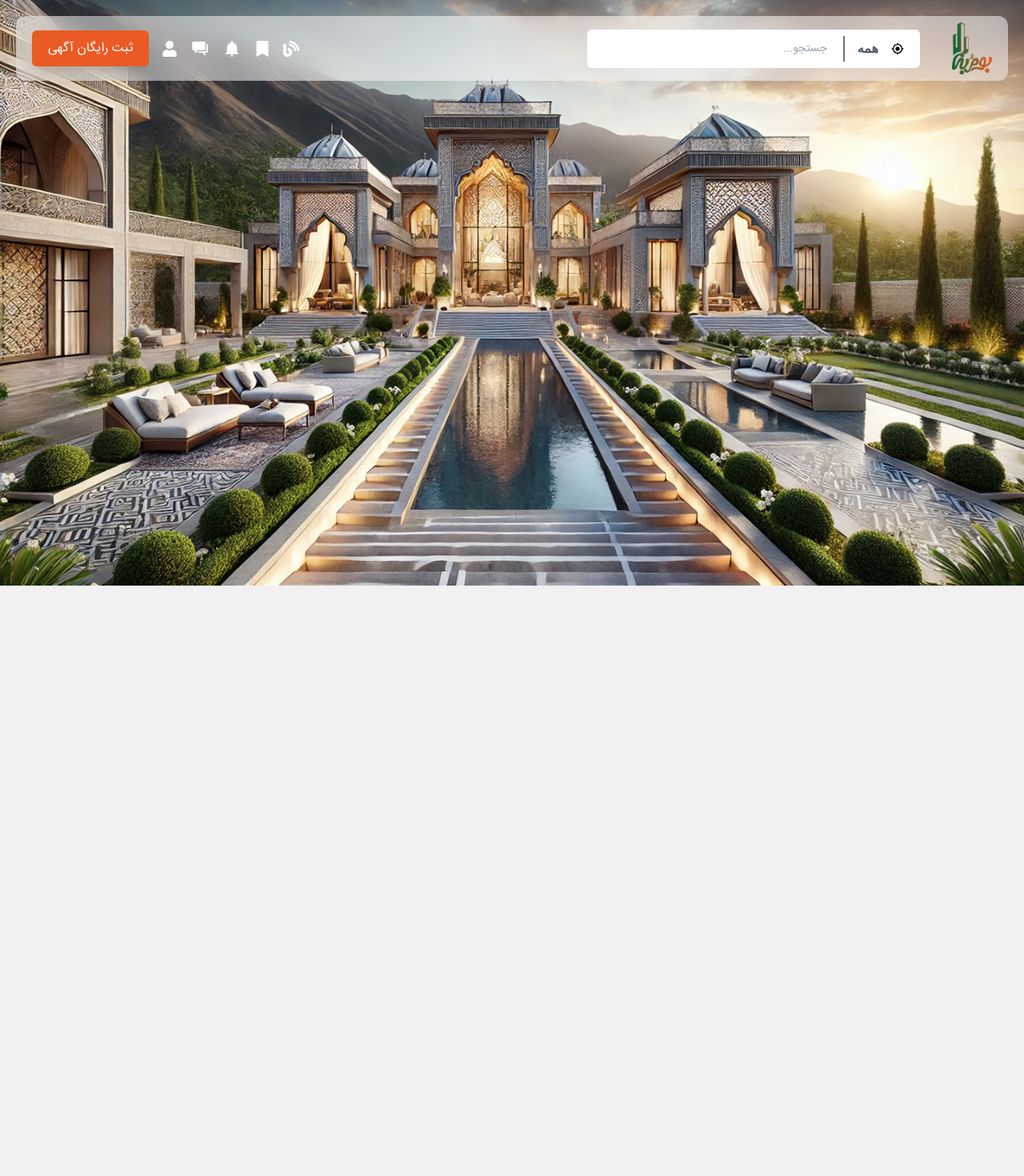
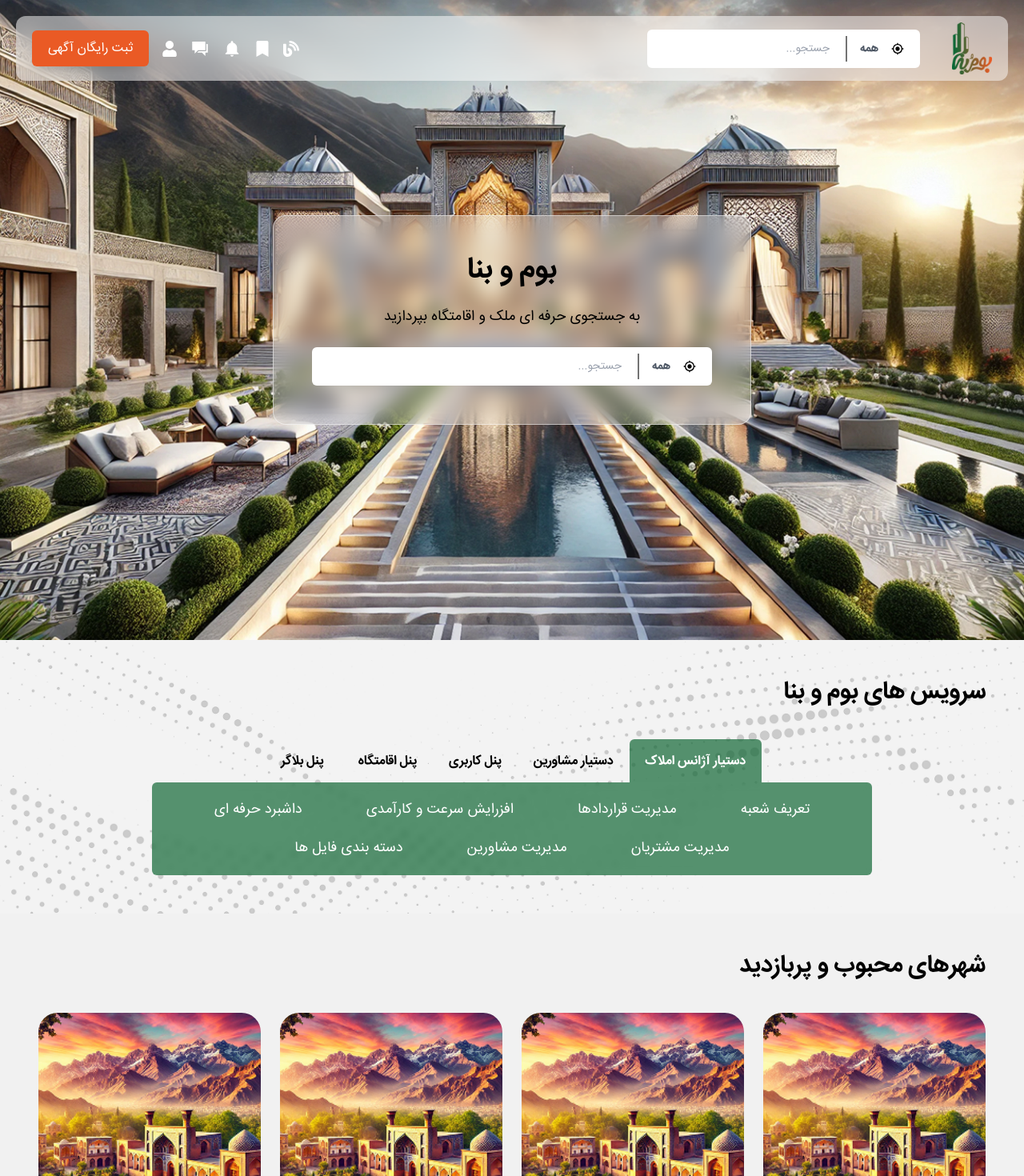
Before and after one commit to Alireza-Mashayekhy/boomobana, a Next.js app: page / in a window 1280 px wide. Shown: the top 1470 px of the page at 80% size. Before the commit the page ends 800 px from the top, so only its background shows below. Built offline with nearby package versions, Linux system fonts and the light colour scheme; a web font is replaced by a local one.

Commit message:
add lovely cities section

```diff
--- a/src/app/page.tsx
+++ b/src/app/page.tsx
@@ -1,9 +1,13 @@
-import Image from 'next/image';
+import Banner from '@/components/pages/Home/Banner';
+import LovelyCities from '@/components/pages/Home/LovelyCities';
+import SecondSection from '@/components/pages/Home/SecondSection';
 
 export default function Home() {
   return (
     <div>
-      <Image src='/images/homeBanner.jpg' alt='home banner' className='w-full' width={1440} height={820} />
+      <Banner />
+      <SecondSection />
+      <LovelyCities />
     </div>
   );
 }
--- a/src/components/atoms/GlobalSearch/index.tsx
+++ b/src/components/atoms/GlobalSearch/index.tsx
@@ -21,8 +21,8 @@ export const GlobalSearch = () => {
   }, []);
 
   return isMounted ? (
-    <div className='flex bg-secondary-22 rounded-md h-12 py-2 px-5 relative'>
-      <div className='flex items-center'>
+    <div className='flex bg-secondary-22 rounded-md h-10 lg:h-12 py-2 px-5 relative'>
+      <div className='flex items-center text-sm lg:text-base'>
         <MdMyLocation />
       </div>
       <Dropdown
@@ -33,7 +33,7 @@ export const GlobalSearch = () => {
         pt={{
           root: { className: 'bg-transparent h-full shadow-none' },
           trigger: { className: 'hidden' },
-          input: { className: 'py-1 px-4 font-bold' }
+          input: { className: 'h-full py-1 lg:py-1.5 px-2 lg:px-4 font-bold text-xs lg:text-sm' }
         }}
       />
       <Divider
@@ -58,7 +58,12 @@ export const GlobalSearch = () => {
           }, 400);
         }}
         onChange={(e) => setSearchInput(e.target.value)}
-        pt={{ root: { className: 'bg-transparent h-full px-5 shadow-none text-sm w-[300px]' } }}
+        pt={{
+          root: {
+            className:
+              'bg-transparent h-full px-2 lg:px-5 shadow-none text-xs lg:text-sm w-[300px] w-full lg:w-auto'
+          }
+        }}
       />
       {focused && (
         <div
@@ -67,7 +72,10 @@ export const GlobalSearch = () => {
           }`}>
           {searchInput &&
             items.map((item) => (
-              <div key={item} className='p-2 hover:bg-primary-2/10 cursor-pointer'>
+              <div
+                onClick={() => setSearchInput(`شهر ${item}`)}
+                key={item}
+                className='p-2 hover:bg-primary-2/10 cursor-pointer'>
                 شهر {item}
               </div>
             ))}
--- /dev/null
+++ b/src/components/atoms/LovelyCard/index.tsx
@@ -0,0 +1,17 @@
+const LovelyCard = ({ image, name }: { image: string; name: string }) => {
+  return (
+    <div
+      className='aspect-square cursor-pointer rounded-3xl flex items-center justify-center overflow-hidden bg-no-repeat group'
+      style={{
+        background: `url(${image}) no-repeat`,
+        backgroundSize: 'cover',
+        backgroundPosition: 'center'
+      }}>
+      <div className='w-full h-full bg-secondary-1/40 text-secondary-22 backdrop-blur-sm opacity-0 p-5 group-hover:opacity-100 transition flex items-center justify-center font-bold text-2xl'>
+        {name}
+      </div>
+    </div>
+  );
+};
+
+export default LovelyCard;
--- a/src/components/atoms/Nav/index.tsx
+++ b/src/components/atoms/Nav/index.tsx
@@ -9,12 +9,12 @@ import { Tooltip } from '../Tooltip';
 
 export const Nav = () => {
   return (
-    <div className='fixed top-5 left-5 w-[calc(100vw-40px)] bg-secondary-22/50  backdrop-blur-lg rounded-xl flex justify-between items-center py-2 px-5'>
-      <div className='flex items-center gap-10'>
-        <Image src='/logo.svg' alt='Boomobana' width={50} height={100} />
+    <div className='fixed lg:top-5 lg:left-5 z-40 w-full lg:w-[calc(100vw-40px)] bg-secondary-22/50  backdrop-blur-lg lg:rounded-xl flex justify-between items-center py-2 px-5 shadow-xl lg:shadow-none'>
+      <div className='flex items-center justify-between gap-5 lg:gap-10 w-full lg:w-fit'>
+        <Image src='/logo.svg' alt='Boomobana' width={50} height={100} className='w-8 lg:w-[50px]' />
         <GlobalSearch />
       </div>
-      <div className='flex items-center text-secondary-22 gap-4'>
+      <div className='hidden lg:flex items-center text-secondary-22 gap-4'>
         <Tooltip target='.blogIcon' position='bottom'>
           <Link href='/'>
             <FaBlog className='blogIcon text-xl' data-pr-tooltip='مقاله' />
--- /dev/null
+++ b/src/components/atoms/Tabs/index.tsx
@@ -0,0 +1,43 @@
+import { TabPanel, TabPanelPassThroughMethodOptions, TabView } from 'primereact/tabview';
+import { classNames } from 'primereact/utils';
+import { JSX } from 'react';
+
+interface AccordionTypes {
+  tabs: { label: string; children: JSX.Element }[];
+  activeIndex?: number;
+  onChange?: (index: number) => void;
+}
+
+const Tabs = ({ tabs, onChange, activeIndex }: AccordionTypes) => {
+  return (
+    <TabView
+      onTabChange={(e) => onChange?.(e.index)}
+      activeIndex={activeIndex}
+      pt={{
+        nav: {
+          className: '!bg-transparent justify-center'
+        },
+        panelContainer: {
+          className: '!bg-transparent !p-0'
+        }
+      }}>
+      {tabs.map((tab) => (
+        <TabPanel
+          pt={{
+            headerAction: (options: TabPanelPassThroughMethodOptions) => ({
+              className: classNames('transition-colors  duration-300 min-w-[100px] justify-center', {
+                'bg-transparent text-black': activeIndex !== options.context?.index,
+                'bg-primary-2/70 text-white': activeIndex === options.context?.index
+              })
+            })
+          }}
+          key={tab.label}
+          header={tab.label}>
+          {tab?.children}
+        </TabPanel>
+      ))}
+    </TabView>
+  );
+};
+
+export default Tabs;
--- /dev/null
+++ b/src/components/pages/Home/Banner.tsx
@@ -0,0 +1,25 @@
+import Image from 'next/image';
+
+import { GlobalSearch } from '@/components/atoms/GlobalSearch';
+
+export default function Banner() {
+  return (
+    <div className='h-screen min-h-[555px] overflow-hidden relative'>
+      <Image
+        src='/images/homeBanner.jpg'
+        alt='home banner'
+        className='w-full h-full object-cover'
+        width={1440}
+        height={820}
+        loading='lazy'
+      />
+      <div className='bg-secondary-22/30 w-[90%] md:w-fit rounded-2xl backdrop-blur-md border border-secondary-22/50 absolute top-1/2 left-1/2 -translate-x-1/2 -translate-y-1/2 z-[1] p-8 lg:p-12'>
+        <h1 className='text-3xl md:text-4xl font-bold text-center'>بوم و بنا</h1>
+        <h2 className='md:text-lg text-center my-6'>به جستجوی حرفه ای ملک و اقامتگاه بپردازید</h2>
+        <div className='md:w-[500px]'>
+          <GlobalSearch />
+        </div>
+      </div>
+    </div>
+  );
+}
--- /dev/null
+++ b/src/components/pages/Home/LovelyCities.tsx
@@ -0,0 +1,35 @@
+import LovelyCard from '@/components/atoms/LovelyCard';
+
+const LovelyCities = () => {
+  const cities = [
+    {
+      name: 'کردستان',
+      image: '/images/Home/Kordestan.png'
+    },
+    {
+      name: 'تهران',
+      image: '/images/Home/Kordestan.png'
+    },
+    {
+      name: 'البرز',
+      image: '/images/Home/Kordestan.png'
+    },
+    {
+      name: 'مشهد',
+      image: '/images/Home/Kordestan.png'
+    }
+  ];
+
+  return (
+    <div className='p-12'>
+      <h2 className='text-3xl font-bold mb-10'>شهرهای محبوب و پربازدید</h2>
+      <div className='grid grid-cols-4 gap-6'>
+        {cities.map((city) => {
+          return <LovelyCard key={city.name} name={city.name} image={city.image} />;
+        })}
+      </div>
+    </div>
+  );
+};
+
+export default LovelyCities;
--- /dev/null
+++ b/src/components/pages/Home/SecondSection.tsx
@@ -0,0 +1,115 @@
+'use client';
+
+import { useState } from 'react';
+
+import Tabs from '@/components/atoms/Tabs';
+
+const Items = ({ items }: { items: string[] }) => {
+  return (
+    <div className='flex justify-center'>
+      <div className='flex items-center gap-x-20 gap-y-5 justify-center flex-wrap max-w-[900px] bg-primary-2/70 rounded-md py-5 px-10 backdrop-blur-sm'>
+        {items.map((item, index) => {
+          return (
+            <div className='text-lg text-secondary-22' key={`item-${item}-${index}`}>
+              {item}
+            </div>
+          );
+        })}
+      </div>
+    </div>
+  );
+};
+
+export default function SecondSection() {
+  const [value, setValue] = useState(0);
+
+  const tabItems = [
+    {
+      label: 'دستیار آژانس املاک',
+      children: (
+        <Items
+          items={[
+            'تعریف شعبه ',
+            'مدیریت قراردادها',
+            'افزرایش سرعت و کارآمدی',
+            'داشبرد حرفه ای ',
+            'مدیریت مشتریان',
+            'مدیریت مشاورین ',
+            'دسته بندی فایل ها '
+          ]}
+        />
+      )
+    },
+    {
+      label: 'دستیار مشاورین',
+      children: (
+        <Items
+          items={[
+            'تعریف شعبه ',
+            'مدیریت قراردادها',
+            'افزرایش سرعت و کارآمدی',
+            'داشبرد حرفه ای ',
+            'مدیریت مشتریان',
+            'مدیریت مشاورین ',
+            'دسته بندی فایل ها '
+          ]}
+        />
+      )
+    },
+    {
+      label: 'پنل کاربری',
+      children: (
+        <Items
+          items={[
+            'تعریف شعبه ',
+            'مدیریت قراردادها',
+            'افزرایش سرعت و کارآمدی',
+            'داشبرد حرفه ای ',
+            'مدیریت مشتریان',
+            'مدیریت مشاورین ',
+            'دسته بندی فایل ها '
+          ]}
+        />
+      )
+    },
+    {
+      label: 'پنل اقامتگاه',
+      children: (
+        <Items
+          items={[
+            'تعریف شعبه ',
+            'مدیریت قراردادها',
+            'افزرایش سرعت و کارآمدی',
+            'داشبرد حرفه ای ',
+            'مدیریت مشتریان',
+            'مدیریت مشاورین ',
+            'دسته بندی فایل ها '
+          ]}
+        />
+      )
+    },
+    {
+      label: 'پنل بلاگر',
+      children: (
+        <Items
+          items={[
+            'تعریف شعبه ',
+            'مدیریت قراردادها',
+            'افزرایش سرعت و کارآمدی',
+            'داشبرد حرفه ای ',
+            'مدیریت مشتریان',
+            'مدیریت مشاورین ',
+            'دسته بندی فایل ها '
+          ]}
+        />
+      )
+    }
+  ];
+
+  return (
+    <div className="bg-[url('/images/Home/secondSectionBack.png')] bg-no-repeat bg-cover bg-center p-12">
+      <h2 className='text-3xl font-bold mb-10'>سرویس های بوم و بنا</h2>
+      <Tabs tabs={tabItems} activeIndex={value} onChange={(index) => setValue(index)} />
+    </div>
+  );
+}
--- a/src/styles/globals.css
+++ b/src/styles/globals.css
@@ -5,8 +5,11 @@
 body {
   direction: rtl;
   text-align: right;
-  font-family: IRANSans;
   background-color: #f1f1f1;
+}
+
+* {
+  font-family: IRANSans !important;
 }
 
 :root ::-webkit-scrollbar {
```
Also changed, not shown: public/images/Home/Kordestan.png (added), public/images/Home/secondSectionBack.png (added).
